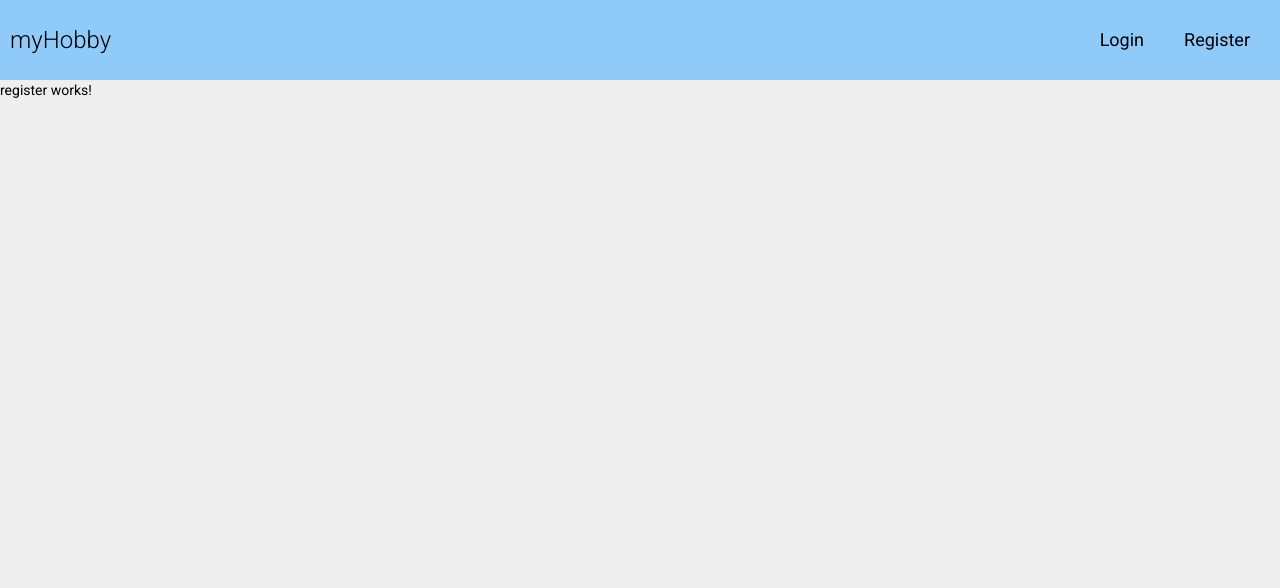
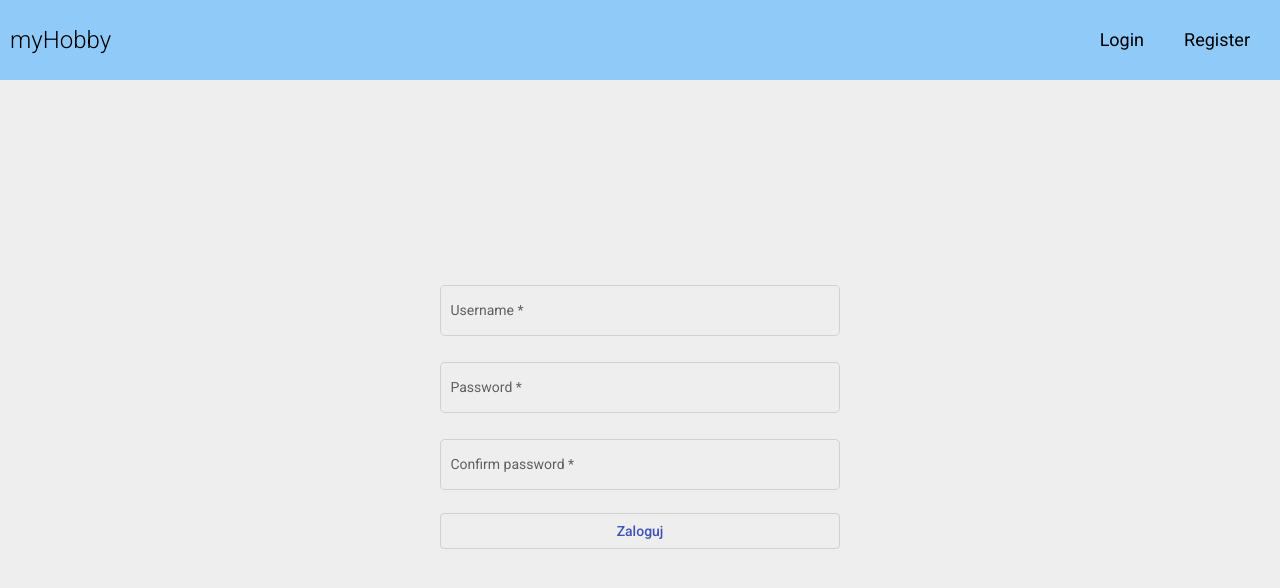
Before and after one commit to filipg/my-hobby-angular-app, an Angular app: page /register in a window 1280 px wide. Shown: the top 588 px of the page. Built offline with nearby package versions, Linux system fonts and the light colour scheme.

Commit message:
Add forms and styles to login and register components

```diff
--- a/src/app/Auth/login/login.component.html
+++ b/src/app/Auth/login/login.component.html
@@ -1 +1,15 @@
-<p>login works!</p>
+<div class="container">
+  <form [formGroup]="form" (ngSubmit)="onSubmit()">
+    <mat-form-field appearance="outline" class="form__field form__field--one">
+      <mat-label>Username</mat-label>
+      <input matInput formControlName="username">
+    </mat-form-field>
+
+    <mat-form-field appearance="outline" class="form__field form__field--two">
+      <mat-label>Password</mat-label>
+      <input matInput type="password" formControlName="password">
+    </mat-form-field>
+
+    <button mat-stroked-button type="submit" color="primary">Zaloguj</button>
+  </form>
+</div>
--- a/src/app/Auth/login/login.component.scss
+++ b/src/app/Auth/login/login.component.scss
@@ -0,0 +1,12 @@
+.container {
+  height: calc(100vh - 130px);
+  display: flex;
+  justify-content: center;
+  align-items: center;
+
+  form {
+    display: grid;
+    grid-template-columns: 1fr;
+    width: 400px;
+  }
+}
--- a/src/app/Auth/login/login.component.ts
+++ b/src/app/Auth/login/login.component.ts
@@ -1,4 +1,5 @@
 import { Component, OnInit, ChangeDetectionStrategy } from '@angular/core';
+import { FormBuilder, FormGroup, Validators } from "@angular/forms";
 
 @Component({
   selector: 'app-login',
@@ -8,9 +9,24 @@ import { Component, OnInit, ChangeDetectionStrategy } from '@angular/core';
 })
 export class LoginComponent implements OnInit {
 
-  constructor() { }
+  form: FormGroup;
+
+  constructor(
+    private fb: FormBuilder
+  ) { }
 
   ngOnInit(): void {
+    this.createForm();
   }
 
+  private createForm(): void {
+    this.form = this.fb.group({
+      'username': ['', Validators.required],
+      'password': ['', Validators.required]
+    });
+  }
+
+  onSubmit(): void {
+    console.log(this.form);
+  }
 }
--- a/src/app/Auth/register/register.component.html
+++ b/src/app/Auth/register/register.component.html
@@ -1 +1,20 @@
-<p>register works!</p>
+<div class="container">
+  <form [formGroup]="form" (ngSubmit)="onSubmit()">
+    <mat-form-field appearance="outline" class="form__field form__field--one">
+      <mat-label>Username</mat-label>
+      <input matInput formControlName="username">
+    </mat-form-field>
+
+    <mat-form-field appearance="outline" class="form__field form__field--two">
+      <mat-label>Password</mat-label>
+      <input matInput type="password" formControlName="password">
+    </mat-form-field>
+
+    <mat-form-field appearance="outline" class="form__field form__field--two">
+      <mat-label>Confirm password</mat-label>
+      <input matInput type="password" formControlName="confirmPassword">
+    </mat-form-field>
+
+    <button mat-stroked-button type="submit" color="primary">Zaloguj</button>
+  </form>
+</div>
--- a/src/app/Auth/register/register.component.scss
+++ b/src/app/Auth/register/register.component.scss
@@ -0,0 +1,12 @@
+.container {
+  height: calc(100vh - 130px);
+  display: flex;
+  justify-content: center;
+  align-items: center;
+
+  form {
+    display: grid;
+    grid-template-columns: 1fr;
+    width: 400px;
+  }
+}
--- a/src/app/Auth/register/register.component.ts
+++ b/src/app/Auth/register/register.component.ts
@@ -1,4 +1,5 @@
 import { Component, OnInit, ChangeDetectionStrategy } from '@angular/core';
+import { FormBuilder, FormGroup, Validators } from "@angular/forms";
 
 @Component({
   selector: 'app-register',
@@ -8,9 +9,25 @@ import { Component, OnInit, ChangeDetectionStrategy } from '@angular/core';
 })
 export class RegisterComponent implements OnInit {
 
-  constructor() { }
+  form: FormGroup;
+
+  constructor(
+    private fb: FormBuilder
+  ) { }
 
   ngOnInit(): void {
+    this.createForm();
   }
 
+  private createForm(): void {
+    this.form = this.fb.group({
+      'username': ['', Validators.required],
+      'password': ['', Validators.required],
+      'confirmPassword': ['', Validators.required]
+    });
+  }
+
+  onSubmit(): void {
+    console.log(this.form);
+  }
 }
```
Also changed, not shown: src/app/app.module.ts (+5 -2 lines), src/app/material/material.module.ts (+8 -2 lines).
